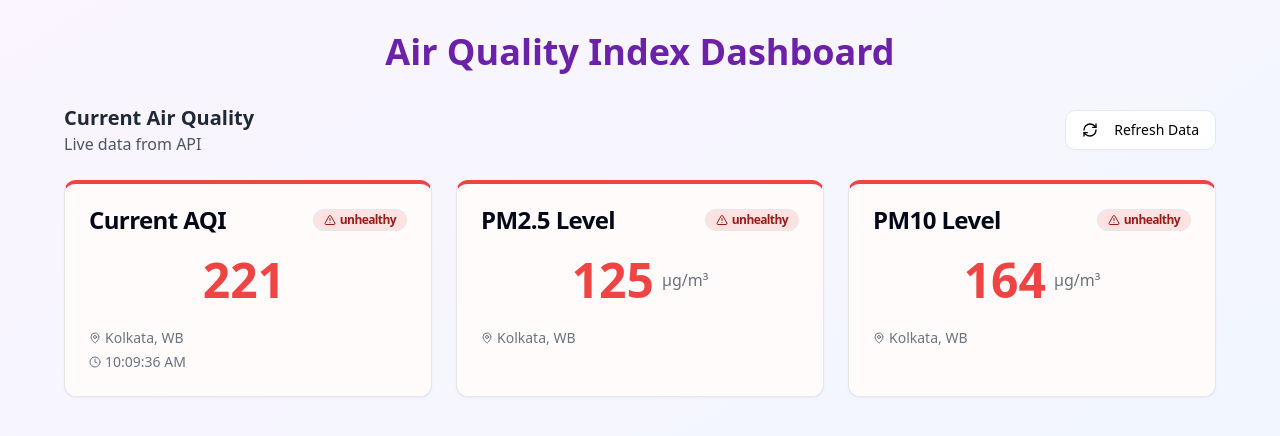
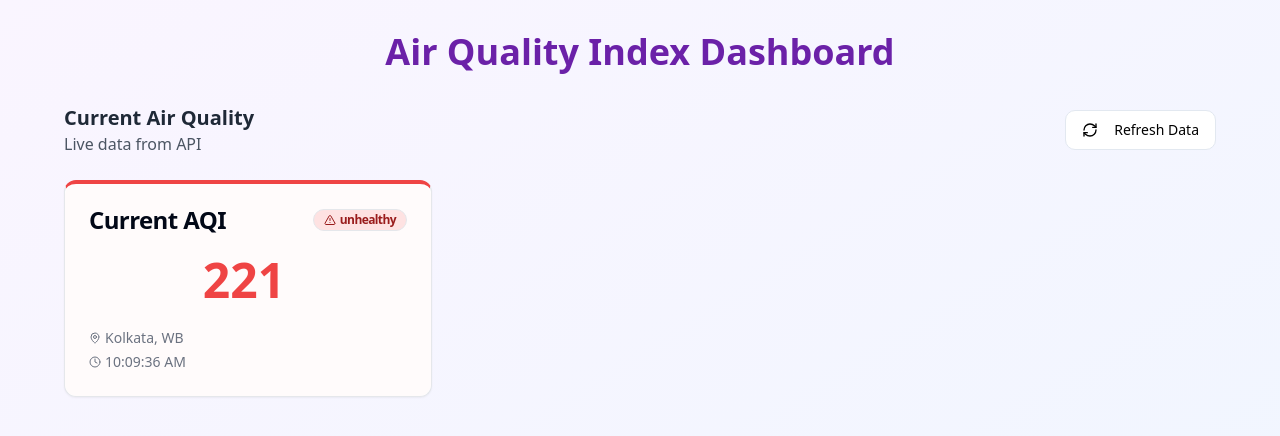
Before and after one commit to AnoushkaBhadra/aqi-website, a Next.js app: page / in a window 1280 px wide. Shown: the top 436 px of the page. Built offline with nearby package versions, Linux system fonts and the light colour scheme.

Commit message:
Update aqi-dashboard
removed extra cards

```diff
--- a/components/aqi-dashboard.tsx
+++ b/components/aqi-dashboard.tsx
@@ -77,8 +77,8 @@ export default function AqiDashboard() {
               location={aqiData.location}
               timestamp={aqiData.current.timestamp}
             />
-            <AqiCard title="PM2.5 Level" value={aqiData.pm25.value} unit="μg/m³" location={aqiData.location} />
-            <AqiCard title="PM10 Level" value={aqiData.pm10.value} unit="μg/m³" location={aqiData.location} />
+{/*             <AqiCard title="PM2.5 Level" value={aqiData.pm25.value} unit="μg/m³" location={aqiData.location} />
+            <AqiCard title="PM10 Level" value={aqiData.pm10.value} unit="μg/m³" location={aqiData.location} /> */}
           </>
         ) : (
           <div className="col-span-full text-center py-12">
```
